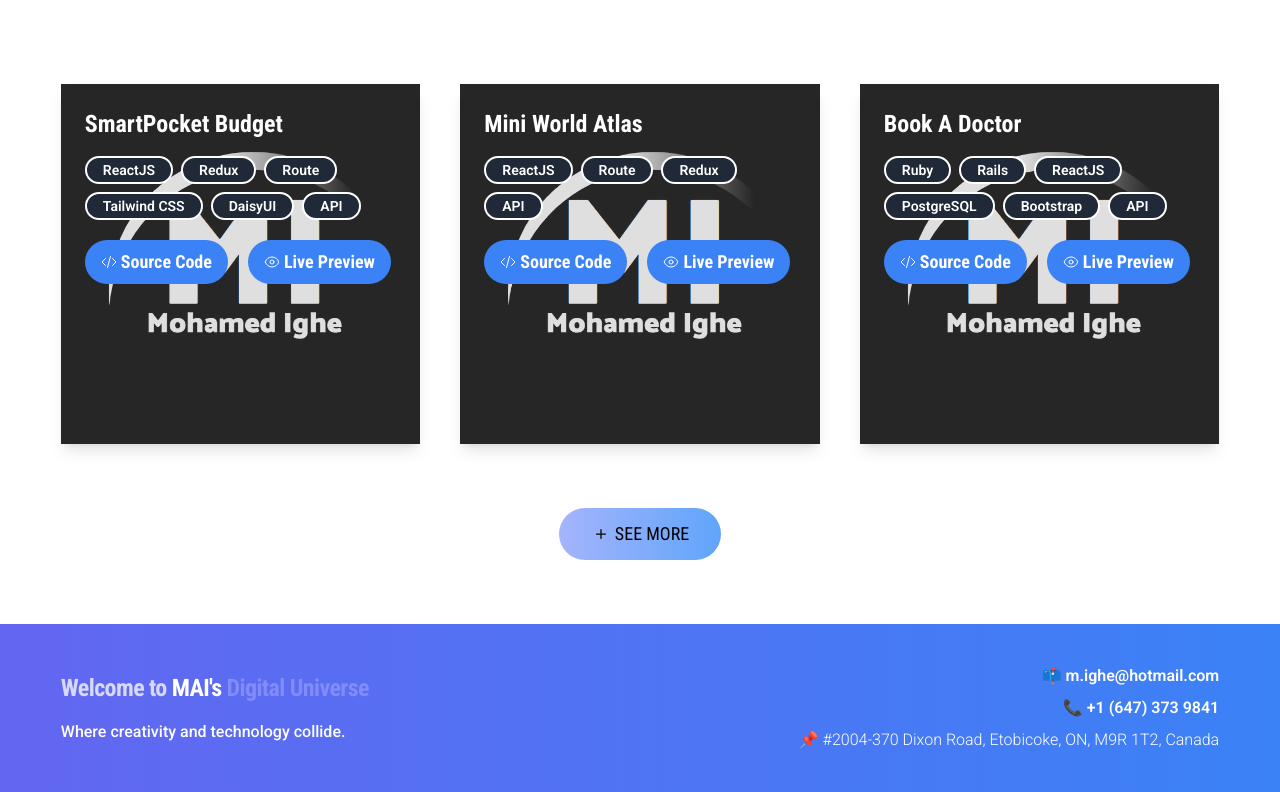
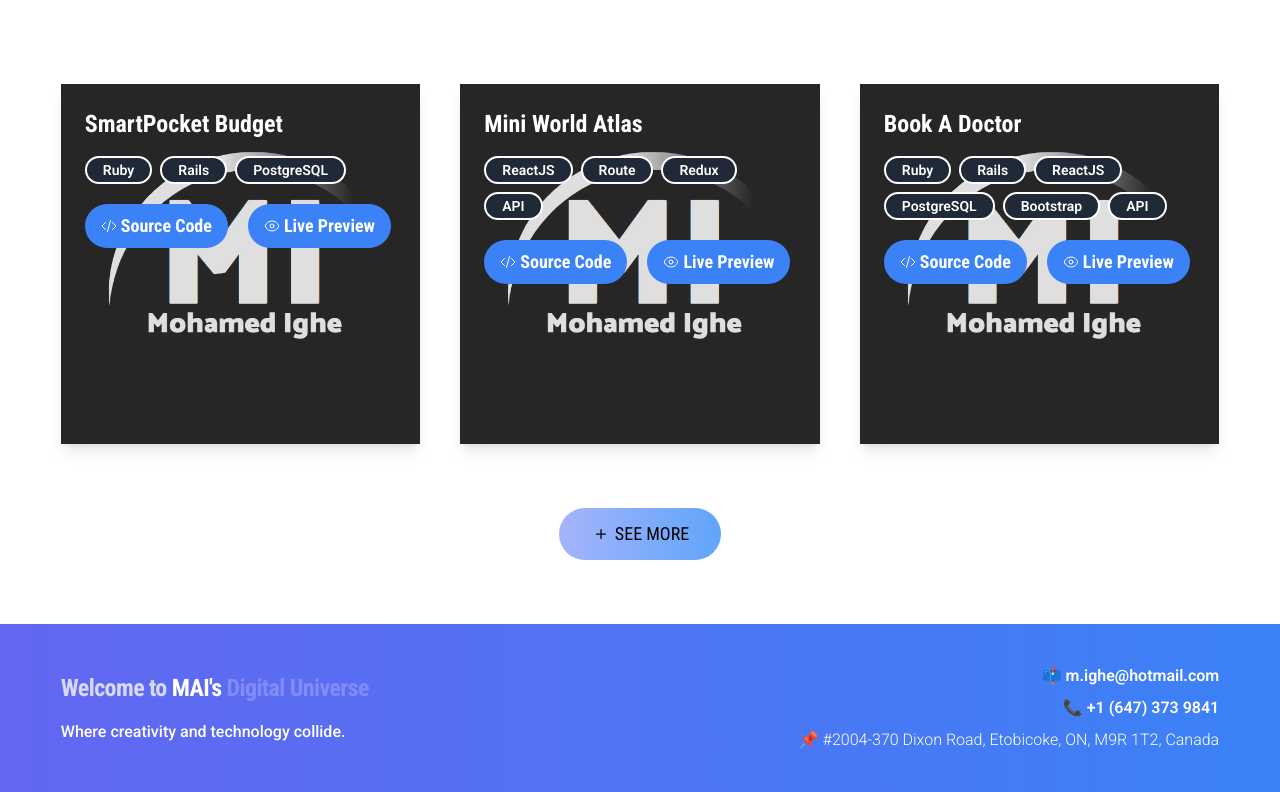
Before and after one commit to katarighe/my-portfolio-website, a React (Vite) app: page / in a window 1280 px wide. Shown: the part 2048-2840 px from the top of the page. Built offline with nearby package versions, Linux system fonts and the light colour scheme.

Commit message:
Change the techstack for SmartPocket budget

```diff
--- a/src/pages/Home.jsx
+++ b/src/pages/Home.jsx
@@ -76,7 +76,7 @@ function Home() {
       details:
         "SmartPocket Budget, a budgeting app, monitors expenses across various categories.",
       releaseDate: "24 November 2023",
-      techStack: "ReactJS, Redux, Route, Tailwind CSS, DaisyUI, API",
+      techStack: "Ruby, Rails, PostgreSQL",
       live: "https://moyen-budget.onrender.com/",
       source: "https://github.com/katarighe/budget-app",
     },
--- a/src/pages/Portfolio.jsx
+++ b/src/pages/Portfolio.jsx
@@ -40,7 +40,7 @@ function MyProjects() {
       details:
         "SmartPocket Budget, a budgeting app, monitors expenses across various categories.",
       releaseDate: "24 November 2023",
-      techStack: "ReactJS, Redux, Route, CSS, API",
+      techStack: "Ruby, Rails, PostgreSQL",
       live: "https://moyen-budget.onrender.com/",
       source: "https://github.com/katarighe/budget-app",
     },
```
